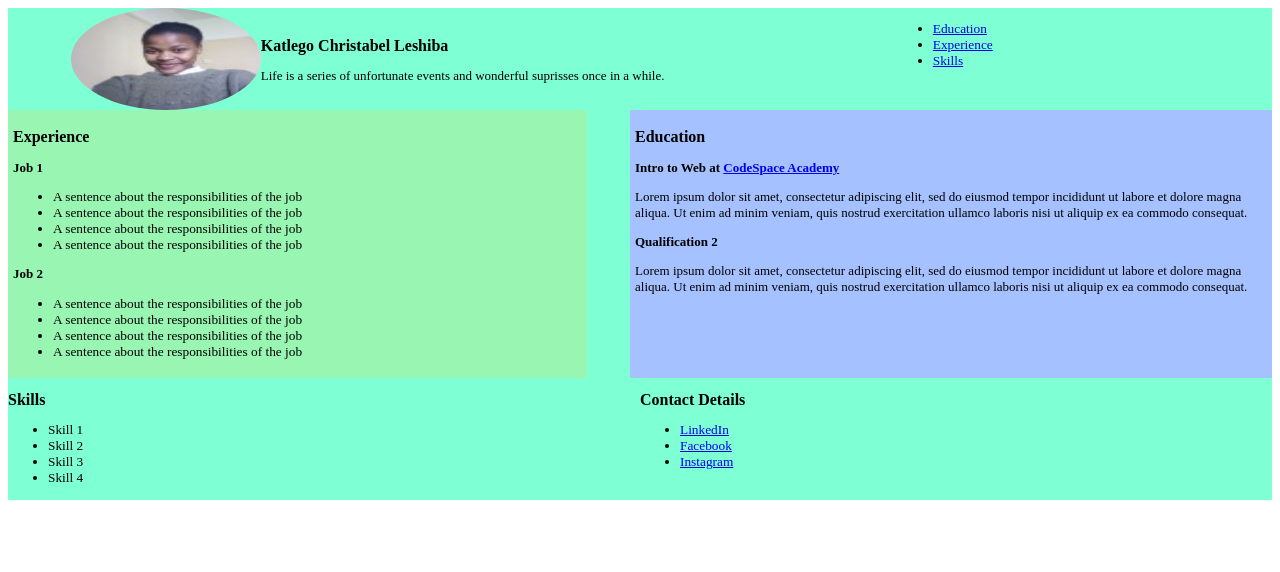
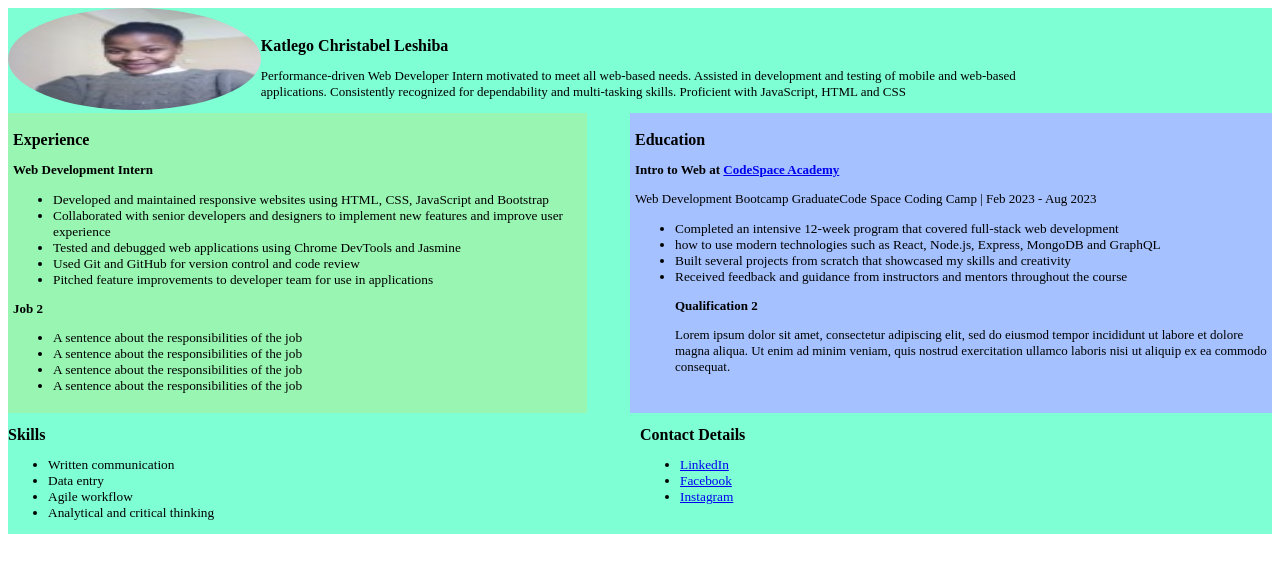
Before and after one commit to katleschris/codespace-resume, a plain HTML site: page resume5.html in a window 1280 px wide. Drawn offline with Linux system fonts and the light colour scheme.

Commit message:
made changes to resume 5

```diff
--- a/resume4.css
+++ b/resume5.css
@@ -5,19 +5,19 @@
 .clearfix {
     height: 50%;
     display: flex;
-    flex-direction: row;
+    flex-direction: column;
     background-color: aquamarine;
     justify-content: space-between;
 }
 
 .topart {
     order: 1;
-    width: 60%;
+    width: 80%;
 }
 
 .links {
     order: 2;
-    width: 30%;
+    width: 20%;
 }
 
 
--- a/resume4.html
+++ b/resume5.html
@@ -2,7 +2,7 @@
 <html>
     <head>
         <title>Katlego Christabel Leshiba</title>
-        <link rel="stylesheet" href="resume4.css">
+        <link rel="stylesheet" href="resume5.css">
     </head>
     <body>
       <header>
@@ -11,15 +11,15 @@
             <img src="images/me.jpg" alt="Headshot of Katlego Leshiba" width="150" height="102" class="center">
             <br>
             <h1 style="font-size: medium;">Katlego Christabel Leshiba</h1>
-            <p>Life is a series of unfortunate events and wonderful suprisses once in a while. </p>
+            <p>Performance-driven Web Developer Intern motivated to meet all web-based needs. Assisted in development and testing of mobile and web-based applications. Consistently recognized for dependability and multi-tasking skills. Proficient with JavaScript, HTML and CSS </p>
           </div>
-          <div class="links">
-            <ul>
-              <li>  <a href="#education">Education</a></li>
-              <li>  <a href="#experience">Experience</a></li>
-              <li>  <a href="#skills">Skills</a></li>
-            </ul>
-          </div>
+          <!-- <div class="links"> -->
+            <!-- <ul> -->
+              <!-- <li>  <a href="#education">Education</a></li> -->
+              <!-- <li>  <a href="#experience">Experience</a></li> -->
+              <!-- <li>  <a href="#skills">Skills</a></li> -->
+            <!-- </ul> -->
+          <!-- </div> -->
         </div>
       </header>
       <main>
@@ -28,7 +28,12 @@
             <h2>Education</h2>
             <h3> Intro to Web at <a href="http://codespace.co.za/">CodeSpace Academy</a>
             </h3>
-            <p>Lorem ipsum dolor sit amet, consectetur adipiscing elit, sed do eiusmod tempor incididunt ut labore et dolore magna aliqua. Ut enim ad minim veniam, quis nostrud exercitation ullamco laboris nisi ut aliquip ex ea commodo consequat. </p>
+            <p>Web Development Bootcamp GraduateCode Space Coding Camp | Feb 2023 - Aug 2023</p>
+            <ul>
+              <li>Completed an intensive 12-week program that covered full-stack web development</li>
+              <li>how to use modern technologies such as React, Node.js, Express, MongoDB and GraphQL</li>
+              <li>Built several projects from scratch that showcased my skills and creativity</li>
+              <li>Received feedback and guidance from instructors and mentors throughout the course</li>
 
             <h3> Qualification 2</h3>
             <p>Lorem ipsum dolor sit amet, consectetur adipiscing elit, sed do eiusmod tempor incididunt ut labore et dolore magna aliqua. Ut enim ad minim veniam, quis nostrud exercitation ullamco laboris nisi ut aliquip ex ea commodo consequat. </p>
@@ -36,12 +41,13 @@
 
           <div class="experience">
             <h2>Experience</h2>
-            <h3>Job 1</h3>
+            <h3>Web Development Intern</h3>
             <ul>
-              <li>A sentence about the responsibilities of the job</li>
-              <li>A sentence about the responsibilities of the job</li>
-              <li>A sentence about the responsibilities of the job</li>
-              <li>A sentence about the responsibilities of the job</li>
+              <li> Developed and maintained responsive websites using HTML, CSS, JavaScript and Bootstrap</li>
+              <li> Collaborated with senior developers and designers to implement new features and improve user experience</li>
+              <li>Tested and debugged web applications using Chrome DevTools and Jasmine</li>
+              <li> Used Git and GitHub for version control and code review</li>
+              <li>Pitched feature improvements to developer team for use in applications</li>
             </ul>
 
             <h3>Job 2</h3>
@@ -61,10 +67,10 @@
           <div div="skills">
             <h2>Skills</h2>
             <ul>
-              <li>Skill 1</li>
-              <li>Skill 2 </li>
-              <li>Skill 3</li>
-              <li>Skill 4 </li>
+              <li>Written communication</li>
+              <li>Data entry</li>
+              <li>Agile workflow</li>
+              <li>Analytical and critical thinking </li>
             </ul>
           </div>
           <div class="contact">
```
